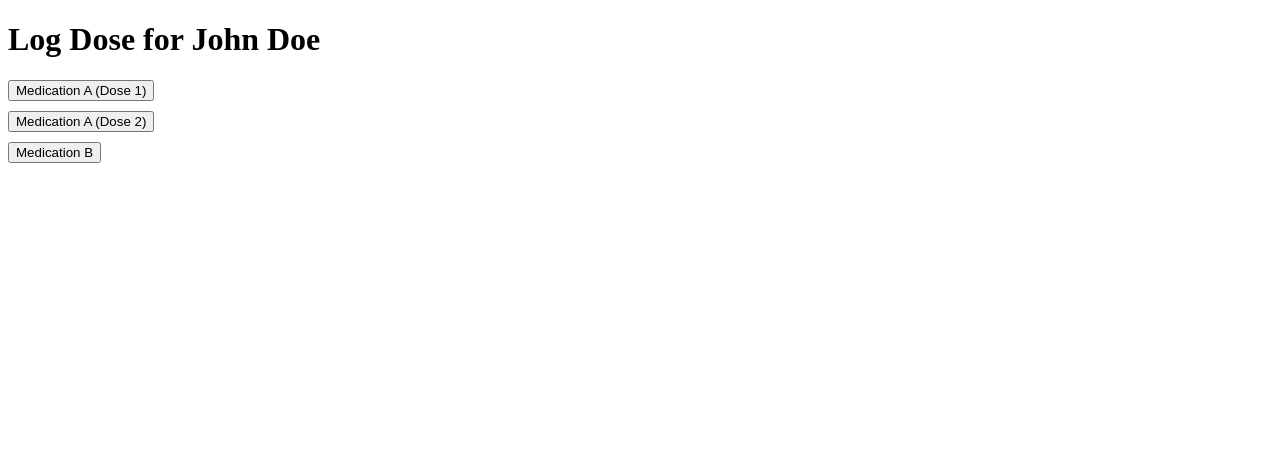
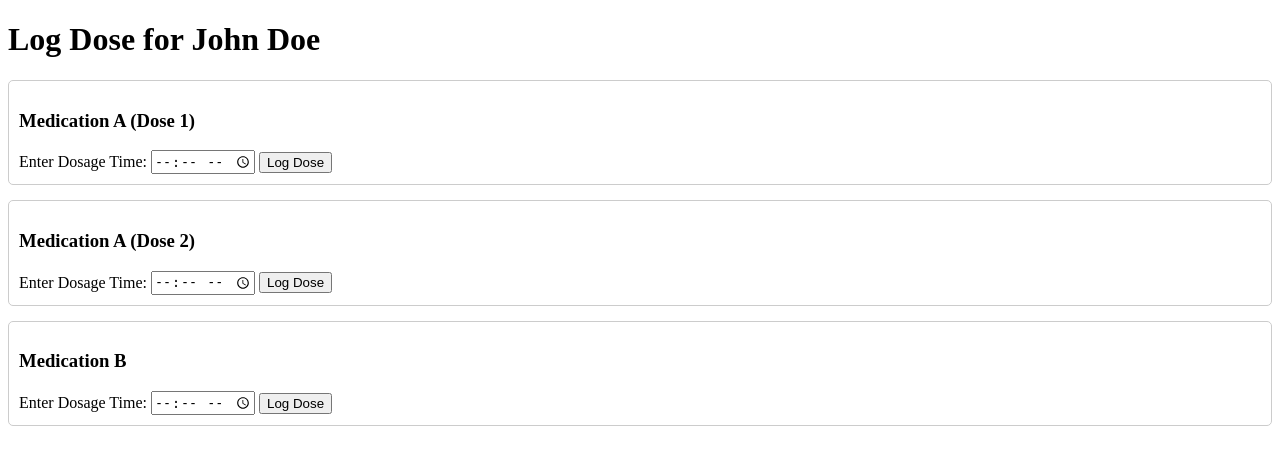
Before and after one commit to MohnishSS/DoseMate-BHacks24, a Flask app: page /log_dose/1 in a window 1280 px wide. Shown: the top 465 px of the page. Run offline with Flask 3, Linux system fonts and the light colour scheme.

Commit message:
json entries for each dose fixed

```diff
--- a/app.py
+++ b/app.py
@@ -17,13 +17,9 @@ def load_data():
         return {"users": []}
 
 # Save data to JSON file
-def save_data(entered_data):
-    try:
-        with open(DATA_FILE, "w") as file:
-            json.dump(entered_data, file, indent=4)
-            print("Data saved successfully.")  # Debugging statement
-    except Exception as e:
-        print("Failed to save data:", e)  # Debugging statement
+def save_data(data):
+    with open(DATA_FILE, "w") as file:
+        json.dump(data, file, indent=4)
 
 # Home route: Display users and their medications
 @app.route("/")
@@ -43,25 +39,15 @@ def log_dose(user_id):
     if request.method == "POST":
         medication_name = request.form["medication_name"]
         dosage_time = request.form["dosage_time"]
+        taken_at = datetime.now().strftime("%Y-%m-%d %H:%M:%S")
 
-        data1={
-            "medication_name": medication_name,
-            "dosage_time":dosage_time
-        }
-        with open(DATA_FILE, "w") as file:
-            json.dump(data1, file, indent=4)
-
-        # Log the dose if it matches one of the scheduled times
-
-        # if "log" not in user:
-        #     user["log"] = []
-
-        # user["log"].append({
-        #     "name": medication_name,
-        #     "dosage_time": dosage_time,
-        # })
-        save_data(data1)
-        print("hello world")
+        # Log the dose
+        user["log"].append({
+            "name": medication_name,
+            "dosage_time": dosage_time,
+            "taken_at": taken_at
+        })
+        save_data(data)
         return redirect(url_for("home"))
 
     return render_template("log_dose.html", user=user)
@@ -80,7 +66,7 @@ def compliance(user_id):
 
 # Calculate compliance rate
 def calculate_compliance(user):
-    scheduled_doses = sum(len(med["dosage_times"]) for med in user["medications"])
+    scheduled_doses = sum(len(med["dosage_times"]) for med in user["log"])
     compliant_doses = len(user["log"])
     compliance_rate = (compliant_doses / scheduled_doses * 100) if scheduled_doses > 0 else 0
     return {"rate": compliance_rate, "total": scheduled_doses, "compliant": compliant_doses}
--- a/data.json
+++ b/data.json
@@ -6,19 +6,35 @@
             "medications": [
                 {
                     "name": "Medication A (Dose 1)",
-            "dosage_times": ["10:00"]
+                    "dosage_times": [
+                        "10:00"
+                    ]
                 },
                 {
                     "name": "Medication A (Dose 2)",
-            "dosage_times": ["08:00"]
+                    "dosage_times": [
+                        "08:00"
+                    ]
                 },
                 {
                     "name": "Medication B",
-            "dosage_times": ["10:00"]
+                    "dosage_times": [
+                        "10:00"
+                    ]
                 }
             ],
-        "log": [],
-        "communication": ["11/02/2024, 10:30am","This is a sample comment from the json file."]
+            "log": [
+                {
+                    "name": "Medication A (Dose 1)",
+                    "dosage_time": "18:38",
+                    "taken_at": "2024-11-02 18:38:26"
+                },
+                {
+                    "name": "Medication A (Dose 1)",
+                    "dosage_time": "18:40",
+                    "taken_at": "2024-11-02 18:40:13"
                 }
             ]
         }
+    ]
+}
--- a/templates/log_dose.html
+++ b/templates/log_dose.html
@@ -5,43 +5,26 @@
     <title>Log Dose</title>
     <style>
         .medication {
-            margin: 10px 0;
-        }
-        .time-input {
-            display: none; /* Hide time input by default */
-            margin-top: 5px;
+            margin: 15px 0;
+            padding: 10px;
+            border: 1px solid #ccc;
+            border-radius: 5px;
         }
     </style>
-    <script>
-        function showTimeInput(medicationName) {
-            // Hide all time inputs first
-            const inputs = document.querySelectorAll('.time-input');
-            inputs.forEach(input => {
-                input.style.display = 'none';
-            });
-
-            // Show the input for the selected medication
-            const inputToShow = document.getElementById(`time-input-${medicationName}`);
-            if (inputToShow) {
-                inputToShow.style.display = 'block';
-            }
-        }
-    </script>
 </head>
 <body>
     <h1>Log Dose for {{ user.name }}</h1>
-    <form method="POST">
+
     {% for med in user.medications %}
     <div class="medication">
-            <button type="button" onclick="showTimeInput('{{ med.name }}')">{{ med.name }}</button>
-            <div class="time-input" id="time-input-{{ med.name }}">
+        <form method="POST">
+            <h3>{{ med.name }}</h3>
             <label for="dosage_time">Enter Dosage Time:</label>
             <input type="time" name="dosage_time" required>
             <input type="hidden" name="medication_name" value="{{ med.name }}">
             <button type="submit">Log Dose</button>
-            </div>
+        </form>
     </div>
     {% endfor %}
-    </form>
 </body>
 </html>
```
Lines whose indentation alone changed are shown as unchanged.
